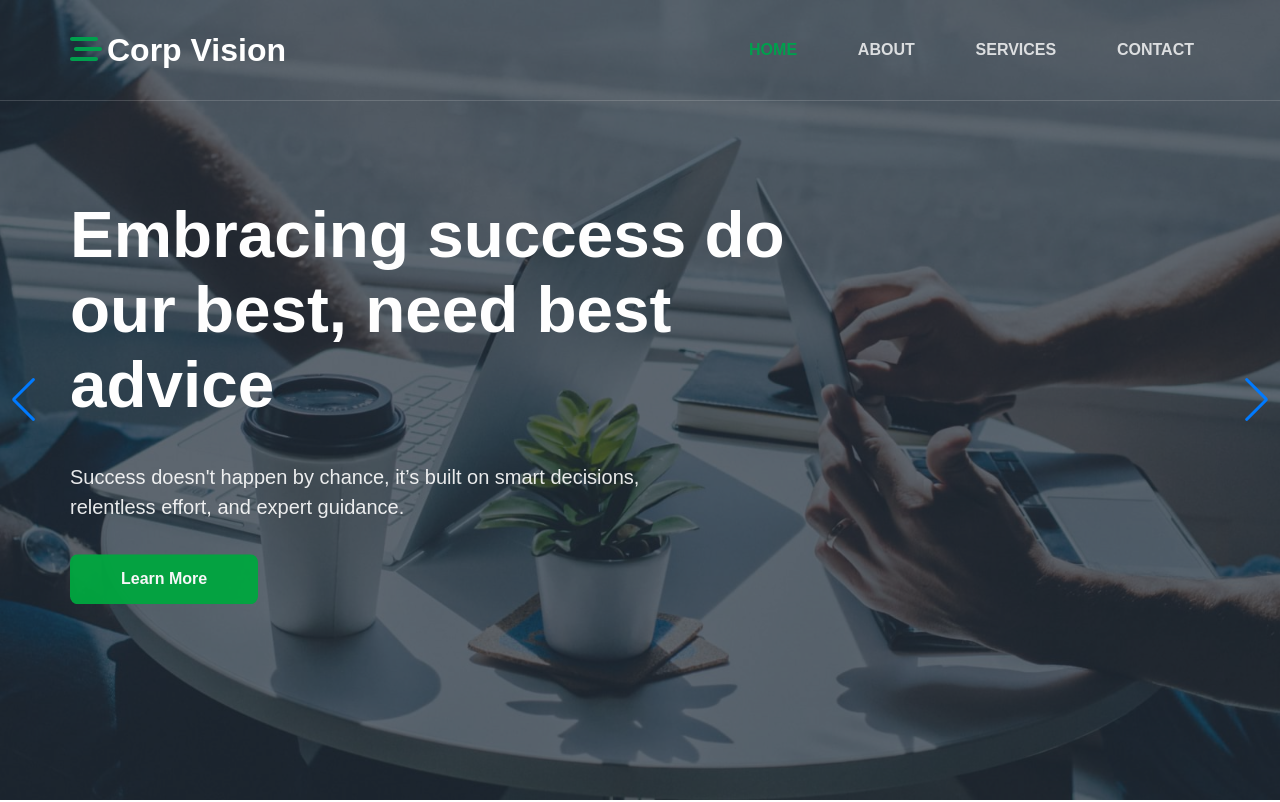
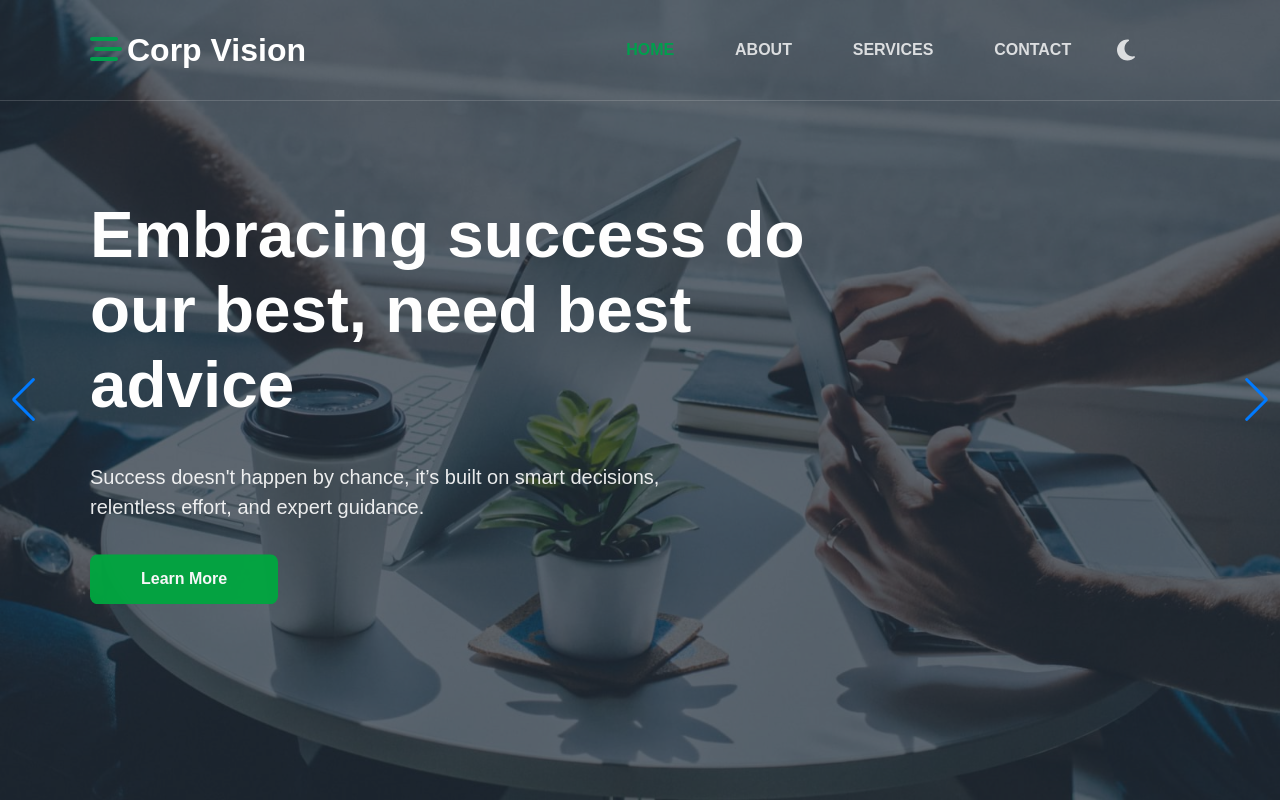
Before and after one commit to Son-Tr/corp-vision, a React (Create React App) app: page / in a window 1280 px wide. Shown: the top 802 px of the page. Built offline with nearby package versions, Linux system fonts and the light colour scheme.

Commit message:
upadte event scroll

```diff
--- a/src/components/AboutComponent/AboutComponent.scss
+++ b/src/components/AboutComponent/AboutComponent.scss
@@ -65,3 +65,11 @@
         }
     }
 }
+
+// responsive
+
+@include responsive-min(992px) {
+    .box-content{
+        padding: 3rem 1rem !important;
+    }
+ }
--- a/src/components/Header/Header.js
+++ b/src/components/Header/Header.js
@@ -1,8 +1,9 @@
-import { faBars, faBarsStaggered } from "@fortawesome/free-solid-svg-icons";
+
 import { FontAwesomeIcon } from "@fortawesome/react-fontawesome";
 import React, { useEffect, useState } from "react";
 import { NavLink, useLocation } from "react-router-dom";
 import "./Header.scss"
+import { faBars, faBarsStaggered, faMoon } from "@fortawesome/free-solid-svg-icons";
 
 
 
@@ -14,6 +15,20 @@ function Header() {
     useEffect(() => {
         setIsMenu(false);
     }, [location]); // Trigger the effect when the location (route) changes
+
+    useEffect(() => {
+        let navBar = document.querySelector(".nav-header")
+        const handleScroll = () => {
+            navBar.classList.toggle("nav-header-fixed",window.scrollY > 80); // add  nav-header-fixed class when window.scrollY > 80
+        }
+
+        window.addEventListener("scroll", handleScroll);
+
+        // Cleanup function to remove the event listener
+        return () => {
+            window.removeEventListener("scroll", handleScroll);
+        }
+    }, [window.scrollY])
 
     const toggleMenu = () => {
         setIsMenu(!isMenu)
@@ -30,6 +45,9 @@ function Header() {
                     <NavLink className="nav-link" to='/about'>About</NavLink>
                     <NavLink className="nav-link" to='/services'>Services</NavLink>
                     <NavLink className="nav-link" to='/Contact'>Contact</NavLink>
+                    <span className="light-dark-btn">
+                        <FontAwesomeIcon icon={faMoon} />
+                    </span>
                 </nav>
                 <span className="bars-icon" onClick={toggleMenu}>
                     <FontAwesomeIcon icon={faBars} />
--- a/src/components/Header/Header.scss
+++ b/src/components/Header/Header.scss
@@ -1,9 +1,11 @@
 @import "../../styles/mixins";
 @import "../../styles/variables";
+
 
 .nav-header {
     // style for handle scroll
     @include flex-center(center, center, row);
+    @include transition-ease-in;
     padding: 0;
     height: 100px;
     border-bottom: 1px solid rgba(231, 231, 231, 0.18);
@@ -15,7 +17,25 @@
 
     // style header
     &.nav-header-fixed {
-        width: 80px
+        height: 80px;
+        background-color: var(--bg-color);
+        border-bottom: none;
+        box-shadow: 0 3px 6px 0 rgba(0, 0, 0, 0.05);
+
+        .logo {
+            color: var(--heading-color);
+        }
+
+        .nav-link {
+            color: var(--heading-color);
+            opacity: 0.7;
+
+        }
+
+        .light-dark-btn{
+            color: var(--heading-color);
+            opacity: 0.7;
+        }
     }
 
 
@@ -35,26 +55,30 @@
         .logo {
             color: #fff;
             font-weight: 700;
-
+            @include transition-ease-in;
             @include font-size(32);
         }
 
+
+
+        // nav
         nav {
-            margin-left: 3rem;
+            margin-right: 3rem;
             font-weight: 500;
             @include flex-center(center, center, row);
             gap: 1.8rem;
+
 
             .nav-link {
                 font-size: 1rem;
                 font-weight: 600;
                 color: var(--text-color);
-                @include transition-ease-in;
                 text-transform: uppercase;
                 padding: 0.5rem 1rem;
                 position: relative;
                 color: #fff;
                 opacity: 0.8;
+                @include transition-ease-in;
 
                 &:hover {
                     color: var(--primary-color);
@@ -67,6 +91,25 @@
 
                 }
             }
+
+            // light and dark btn
+            .light-dark-btn{
+                // display: inline-block;
+                width: 24px;
+                height: 24px;
+                color: #fff;
+                opacity: 0.8;
+                cursor: pointer;
+                @include font-size(24);
+                @include line-height(24);
+                @include padding(1,1,1,1);
+                @include transition-ease-in;
+            }
+            .light-dark-btn:hover{
+                color: var(--primary-color);
+                    opacity: 1;
+            }
+
         }
 
         .bars-icon {
--- a/src/styles/_global.scss
+++ b/src/styles/_global.scss
@@ -4,8 +4,8 @@ body {
    box-sizing: border-box;
    font-size: 1rem;
    font-family: "Jost", sans-serif;
-   -webkit-font-smoothing: antialiased;
-   -moz-osx-font-smoothing: grayscale;
+   // -webkit-font-smoothing: antialiased;
+   // -moz-osx-font-smoothing: grayscale;
 }
 
 // remove css default
@@ -54,7 +54,7 @@ img {
    }
 
    @include responsive-min(1200px) {
-      max-width: 1140px;
+      max-width: 1100px;
    }
 
 }
```
